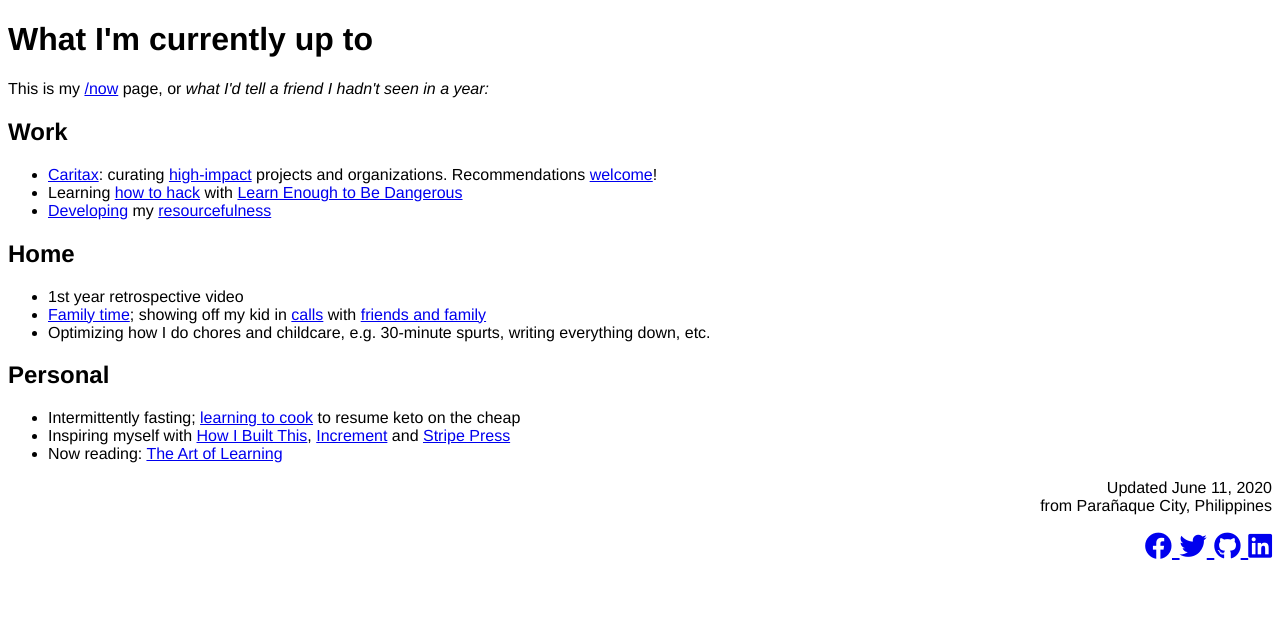
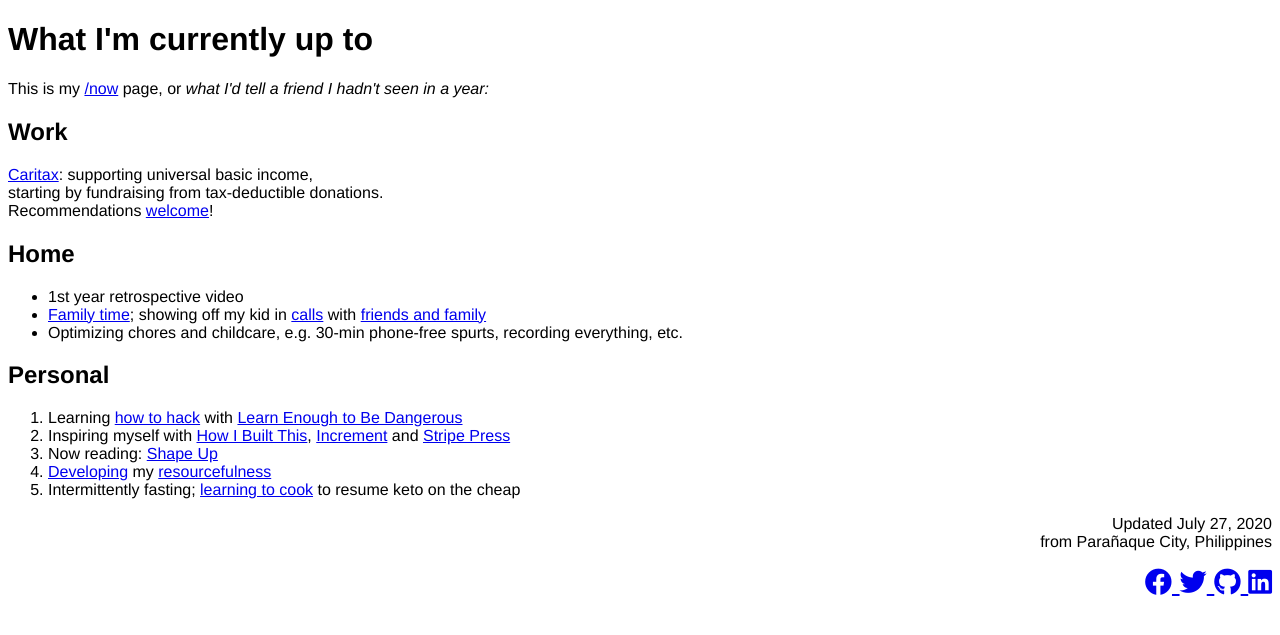
Before and after one commit to patrickroxas/patrickroxas.github.io, a Jekyll site: the page now.html, which Jekyll copies as it is, in a window 1280 px wide. Shown: the top 635 px of the page. Built offline with Jekyll 4.4.1, drawn with Linux system fonts in a browser that asks for light colours.

Commit message:
Caritax does UBI, LETBD links to funny exercise, now reading Shape Up

```diff
--- a/now.html
+++ b/now.html
@@ -25,31 +25,37 @@
 
 
 <h2>Work</h2>
-	<ul>
-		<li><a href="https://twitter.com/caritaxHQ" rel="noopener noreferrer" target="_blank">Caritax</a>: curating <a href="https://ncase.me/covid-19/" rel="noopener noreferrer" target="_blank">high-impact</a> projects and organizations. Recommendations <a href="mailto:patrick@caritax.com?subject=High Impact Charity
-&body=This a charity that's fighting effectively against the effects of COVID-19">welcome</a>!</li>
-		<li>Learning <a href="http://www.catb.org/~esr/faqs/hacker-howto.html#what_is" rel="noopener noreferrer" target="_blank">how to hack</a> with <a href="https://www.learnenough.com/scholarship" rel="noopener noreferrer" target="_blank">Learn Enough to Be Dangerous</a></li>
-		<li><a href="https://altshuller.ru/trtl/index.asp" rel="noopener noreferrer" target="_blank">Developing</a> my <a href="http://www.paulgraham.com/relres.html" rel="noopener noreferrer" target="_blank">resourcefulness</a></li>
-	</ul>
+	<a href="https://twitter.com/caritaxHQ" rel="noopener noreferrer" target="_blank">Caritax</a>: supporting universal basic income, <br>
+			starting by fundraising from tax-deductible donations. <br>
+			<!-- curating <a href="https://ncase.me/covid-19/" rel="noopener noreferrer" target="_blank">high-impact</a> projects and organizations.  -->Recommendations <a href="mailto:patrick@caritax.com?subject=Universal Basic Income
+&body=These are UBI-supporting organizations and/or donors you can get in touch with:">welcome</a>!</li>
+
 
 <h2>Home</h2>
 	<ul>
 		<li>1st year retrospective video</li>
-		<li><a href="https://waitbutwhy.com/2015/12/the-tail-end.html" rel="noopener noreferrer" target="_blank">Family time</a>; showing off my kid in <a href="mailto:jpbroxas@gmail.com?subject=Call
+		<li><a href="https://waitbutwhy.com/2015/12/the-tail-end.html" rel="noopener noreferrer" target="_blank">Family time</a>; showing off my kid in <a href="mailto:patrickroxas@hey.com?subject=Call
 &body=These are the times I'm available:">calls</a> with <a href="https://sivers.org/hundreds" rel="noopener noreferrer" target="_blank">friends and family</a></li>
-		<li>Optimizing how I do chores and childcare, e.g. 30-minute spurts, writing everything down, etc.</li>
+		<li>Optimizing chores and childcare, e.g. 30-min phone-free spurts, recording everything, etc.</li>
 	</ul>
 
 <h2>Personal</h2>
-	<ul>
+	<ol>
+		<li>Learning <a href="http://www.catb.org/~esr/faqs/hacker-howto.html#what_is" rel="noopener noreferrer" target="_blank">how to hack</a> with <a href="https://www.learnenough.com/exercise_answers/ER9GNSsNe4M" rel="noopener noreferrer" target="_blank">Learn Enough to Be Dangerous</a></li>
+
+		<li>Inspiring myself with <a href="https://www.npr.org/podcasts/510313/how-i-built-this" rel="noopener noreferrer" target="_blank">How I Built This</a>, <a href="https://increment.com/issues/" rel="noopener noreferrer" target="_blank">Increment</a> and <a href="https://press.stripe.com/" rel="noopener noreferrer" target="_blank">Stripe Press</a></li>
+
+		<li>Now reading: <a href="https://basecamp.com/shapeup" rel="noopener noreferrer" target="_blank">Shape Up</a></li>
+
+		<li><a href="https://altshuller.ru/trtl/index.asp" rel="noopener noreferrer" target="_blank">Developing</a> my <a href="http://www.paulgraham.com/relres.html" rel="noopener noreferrer" target="_blank">resourcefulness</a></li>
+
 		<li>Intermittently fasting; <a href="https://fourhourchef.com" rel="noopener noreferrer" target="_blank">learning to cook</a> to resume keto on the cheap</li>
-		<li>Inspiring myself with <a href="https://www.npr.org/podcasts/510313/how-i-built-this" rel="noopener noreferrer" target="_blank">How I Built This</a>, <a href="https://increment.com/issues/" rel="noopener noreferrer" target="_blank">Increment</a> and <a href="https://press.stripe.com/" rel="noopener noreferrer" target="_blank">Stripe Press</a></li>
-		<li>Now reading: <a href="https://www.joshwaitzkin.com/the-art-of-learning" rel="noopener noreferrer" target="_blank">The Art of Learning</a></li>
-	</ul>
+
+	</ol>
 
 
 	<p>
-		Updated June 11, 2020 <br>
+		Updated July 27, 2020 <br>
 		from Parañaque City, Philippines
 	</p>
 
```
